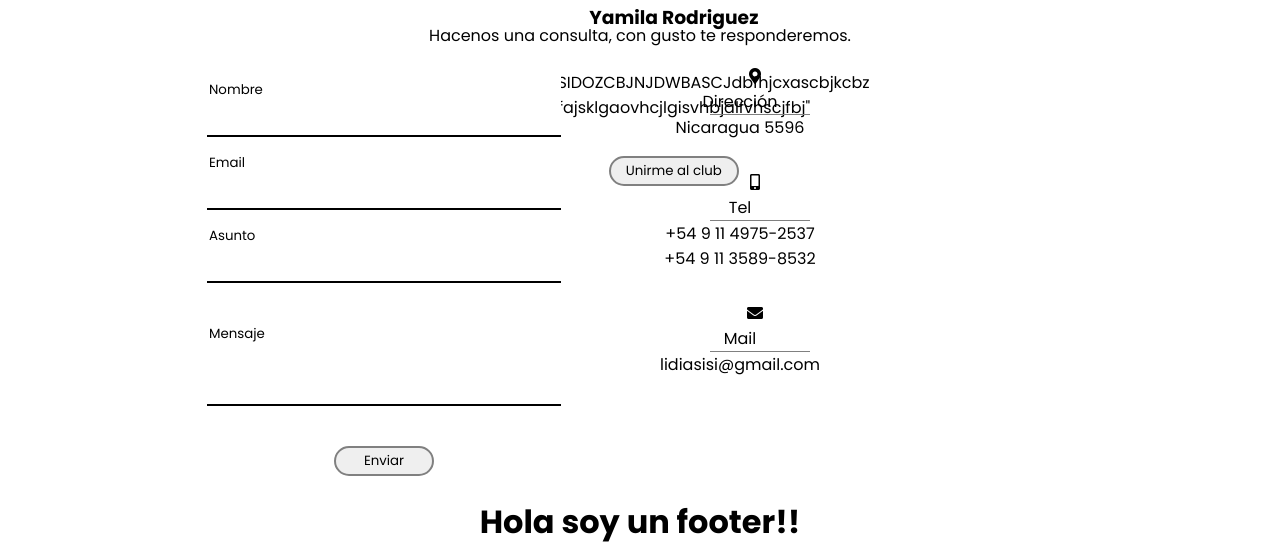
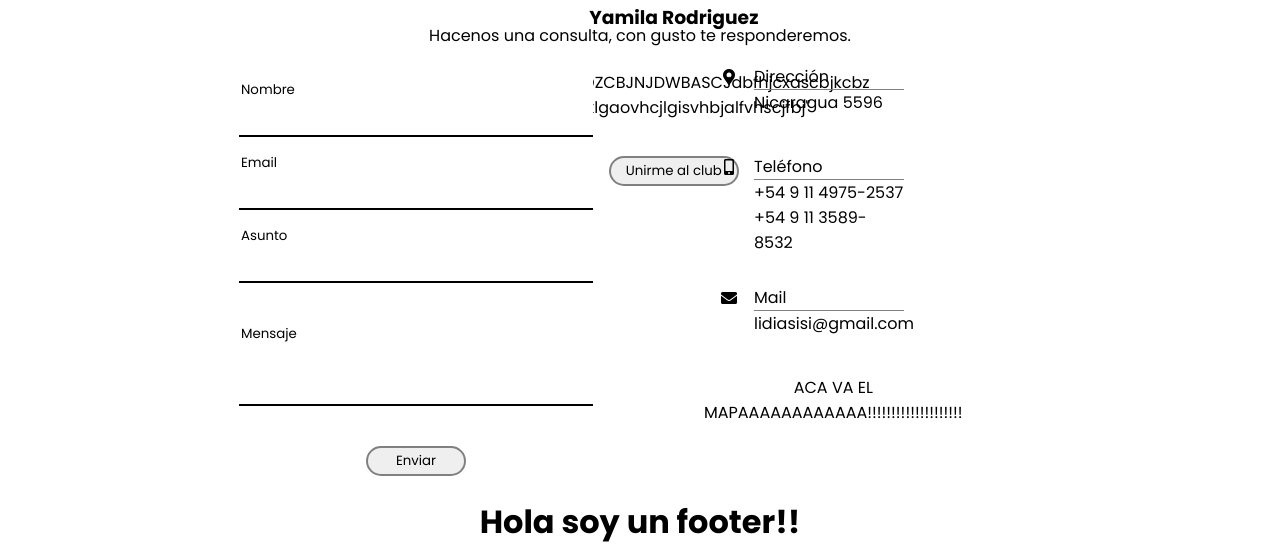
Before and after one commit to osmarycarrillo/criamas-project, a React (Create React App) app in the folder criamas/: page / in a window 1280 px wide. Shown: the part 1503-2047 px from the top of the page. Built offline with nearby package versions, Linux system fonts and the light colour scheme.

Commit message:
style DataContact component

```diff
--- a/criamas/src/components/DataContact.js
+++ b/criamas/src/components/DataContact.js
@@ -5,23 +5,36 @@ class DataContact extends React.Component {
         return (
             <div className="data-contact">
                 <div>
+                    <div className="div-ic">
                         <i class="fas fa-map-marker-alt"></i>
+                    </div>
+                    <div className="div-dir">
                         <p>Dirección</p>
                         <p className="line-con"></p>
                         <p>Nicaragua 5596</p>
                     </div>
+                </div>
                 <div>
+                    <div className="div-ic">
                         <i className="fas fa-mobile-alt"></i>
-                    <p>Tel</p>
+                    </div>
+                    <div className="div-dir">
+                        <p>Teléfono</p>
                         <p className="line-con"></p>
                         <p>+54 9 11 4975-2537 <br/> +54 9 11 3589-8532</p>
                     </div>
+                </div>
                 <div>
+                    <div className="div-ic">
                         <i className="fas fa-envelope"></i>
+                    </div>
+                    <div className="div-dir">
                         <p>Mail</p>
                         <p className="line-con"></p>
                         <p>lidiasisi@gmail.com</p>
                     </div>
+                </div>
+                <div>ACA VA EL MAPAAAAAAAAAAAA!!!!!!!!!!!!!!!!!!!!</div>
             </div>
         )
     }
--- a/criamas/src/stylesheet/App.css
+++ b/criamas/src/stylesheet/App.css
@@ -272,26 +272,40 @@
 }
 .contact-home .div-con .data-contact {
   width: 50%;
-  margin-right: 10%;
 }
 .contact-home .div-con .data-contact div {
   margin: 0%;
   padding: 0%;
   width: 200px;
+  margin-right: 50px;
   margin-bottom: 30px;
+  display: flex;
 }
-.contact-home .div-con .data-contact div i {
-  margin-left: 30px;
+.contact-home .div-con .data-contact div .div-ic {
+  margin: 0%;
+  padding: 0%;
+  width: 50px;
 }
-.contact-home .div-con .data-contact div p {
+.contact-home .div-con .data-contact div .div-ic i {
+  width: 50px;
+  height: 50px;
+  padding: 5px;
+}
+.contact-home .div-con .data-contact div .div-dir {
+  margin: 0%;
+  padding: 0%;
+  display: block;
+  width: 150px;
+  text-align: left;
+}
+.contact-home .div-con .data-contact div .div-dir p {
   margin: 0%;
   padding: 0%;
 }
-.contact-home .div-con .data-contact div .line-con {
+.contact-home .div-con .data-contact div .div-dir .line-con {
   margin: 0%;
   padding: 0%;
-  margin-left: 35%;
-  width: 100px;
+  width: 100%;
   border-bottom: 1px solid gray;
 }
 
--- a/criamas/src/stylesheet/App.scss
+++ b/criamas/src/stylesheet/App.scss
@@ -280,25 +280,39 @@ $color_light_pink: #EFD0D1;
     }
     .data-contact {
       width: 50%;
-      margin-right: 10%;
       div {
         margin: 0%;
         padding: 0%;
         width: 200px;
+        margin-right: 50px;
         margin-bottom: 30px;
-        i {
-          margin-left: 30px;
-        }
-        p {
+        display: flex;
+        .div-ic {
           margin: 0%;
           padding: 0%;
+          width: 50px;
+          i {
+            width: 50px;
+            height: 50px;
+            padding: 5px;
+          }
         }
-        .line-con {
+        .div-dir {
           margin: 0%;
           padding: 0%;
-          margin-left: 35%;
-          width: 100px;
-          border-bottom: 1px solid gray;
+          display: block;
+          width: 150px;
+          text-align: left;
+          p {
+            margin: 0%;
+            padding: 0%;
+          }
+          .line-con {
+            margin: 0%;
+            padding: 0%;
+            width: 100%;
+            border-bottom: 1px solid gray;
+          }
         }
       }
     }
```
Also changed, not shown: 1 other file (tests, documents, lock files or other folders). Lines whose indentation alone changed are shown as unchanged.
